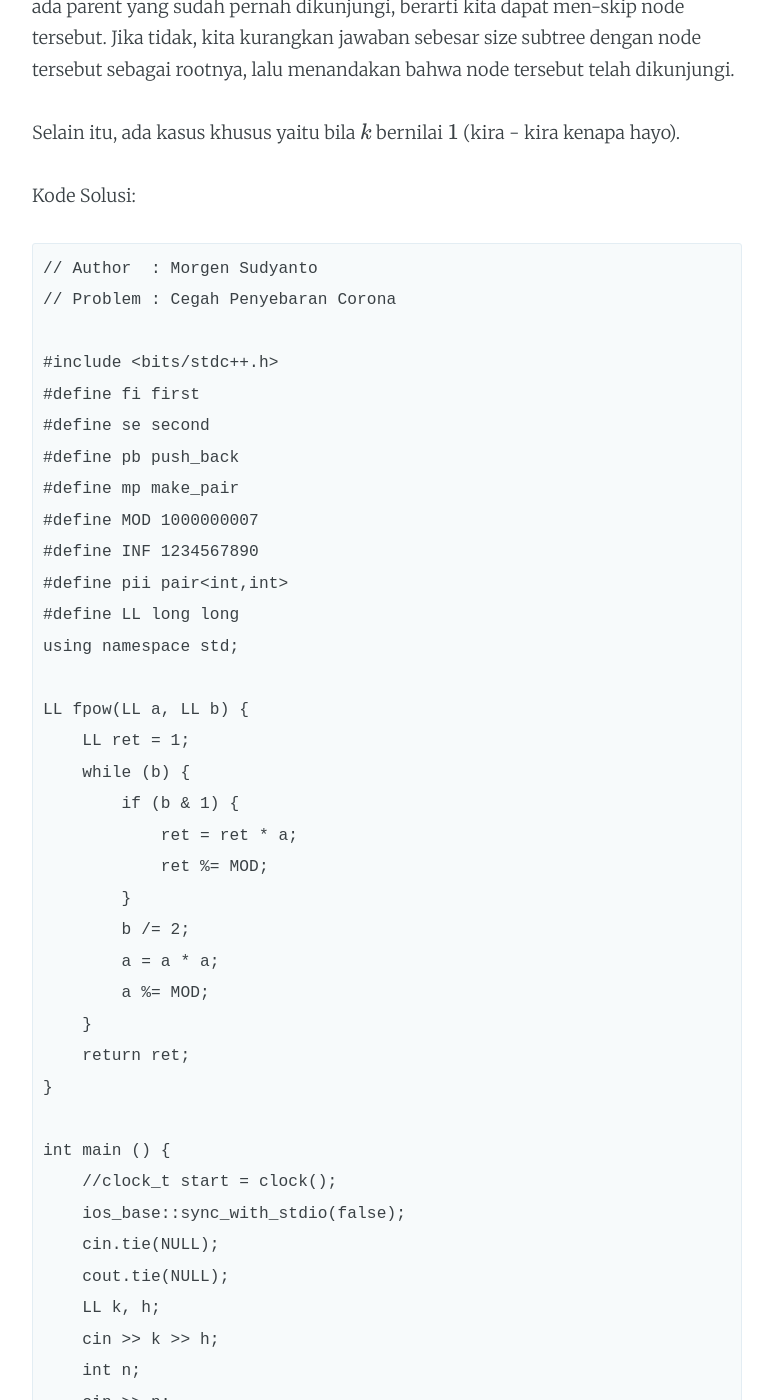
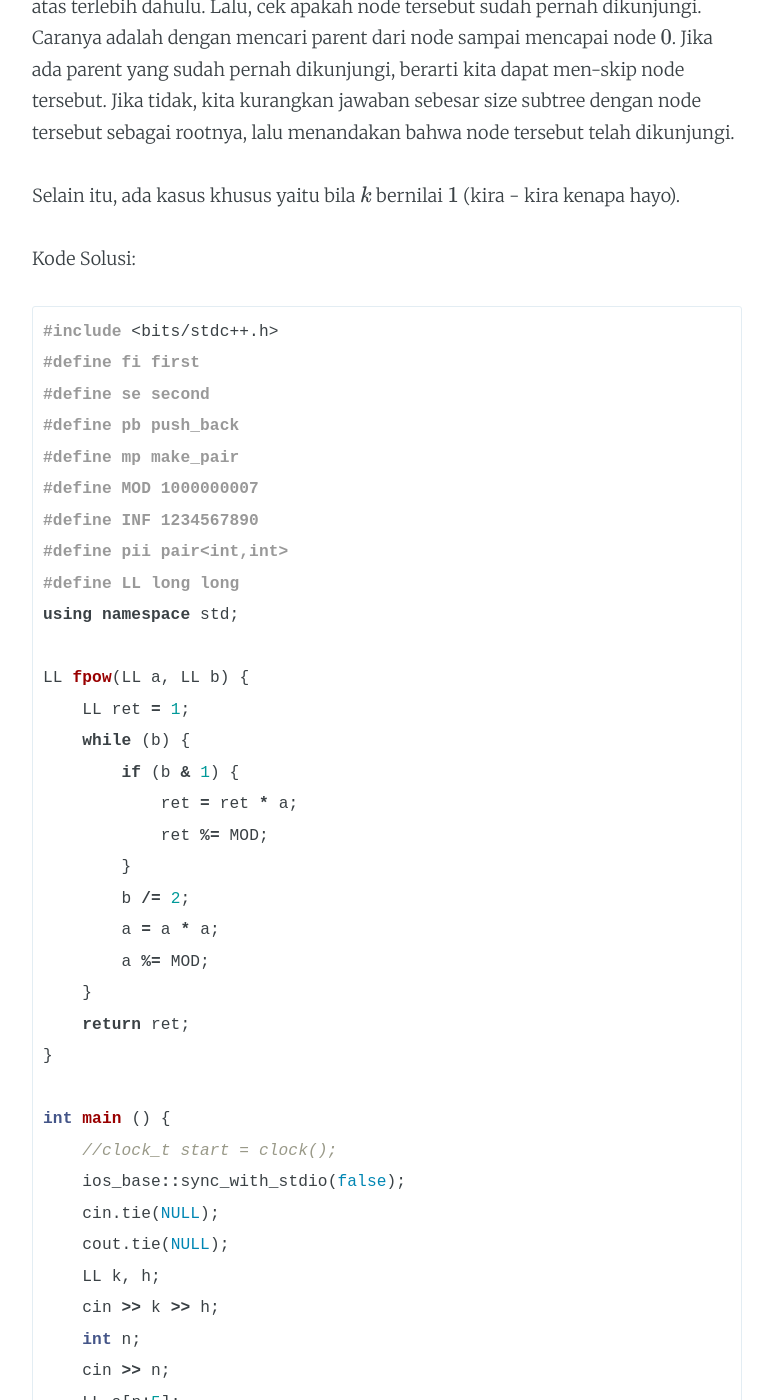
Before and after one commit to cp-itb/blog, a Jekyll site: the page built from _posts/2020-04-12-Pembahasan-Practice-Contest-CP19.md, in a window 1280 px wide and 1400 px high, scrolled down 1961 px. Shown: the whole window, without its empty margins (253-1026 px from the left). Built offline with Jekyll 4.4.1, drawn with Linux system fonts in a browser that asks for light colours; formulas are drawn with MathJax 3; some of the changed text lies outside the part shown.

Commit message:
coba lagi ah

````diff
--- a/_posts/2020-04-12-Pembahasan-Practice-Contest-CP19.md
+++ b/_posts/2020-04-12-Pembahasan-Practice-Contest-CP19.md
@@ -41,10 +43,7 @@ Selain itu, ada kasus khusus yaitu bila $$ k $$ bernilai $$ 1 $$ (kira - kira ke
 
 Kode Solusi:
 
-```C
-// Author  : Morgen Sudyanto
-// Problem : Cegah Penyebaran Corona
-
+``` c++
 #include <bits/stdc++.h>
 #define fi first
 #define se second
@@ -147,13 +146,11 @@ int main () {
 
 Solusi kali ini cukup *straightforward* saja, kita tinggal bruteforce dengan menggunakan for loop dua kali
 
-PotongKode Solusi:
+Kode Solusi:
 
-``` C
-/**
-* Author  : mhasan01
-* Problem : Imba Berbaris (Version 1)
-*/
+``` c++
+// Author  : mhasan01
+// Problem : Imba Berbaris (Version 1)
 #include <bits/stdc++.h>
 
 using namespace std;
@@ -190,7 +187,7 @@ Kita tidak bisa menggunakan Bruteforce kali ini. Sehingga diperlukan data strukt
 
 Kode Solusi:
 
-``` C
+``` c++
 /**
 * Author  : mhasan01
 * Problem : Imba Berbaris (Version 2)
@@ -242,11 +239,7 @@ Jika Anda berhasil menyelesaikan Version 2, maka Version 3 ini sebenarnya mudah
 
 Kode Solusi:
 
-``` C
-/**
-* Author  : mhasan01
-* Problem : Imba Berbaris (Version 3)
-*/
+``` c++
 #include <bits/stdc++.h>
 
 using namespace std;
@@ -300,7 +293,7 @@ Soal ini cukup *well-known*, solusinya ya sederhana saja, Banyaknya cara naik ta
 
 Kode Solusi:
 
-``` C
+``` c++
 /**
 * Author  : mhasan01
 * Problem : Naik Tangga (Version 1)
@@ -345,7 +338,7 @@ Sehingga kita tinggal mencari cara mengalikan matriks dengan cepat, yaitu dengan
 
 Kode Solusi:
 
-``` C
+``` c++
 
 /**
 * Author  : mhasan01
@@ -435,7 +428,7 @@ Soal ini cukup standar, kita hanya perlu melakukan DFS atau BFS dimulai dari **r
 
 Kode Solusi:
 
-``` C
+``` c++
 /**
 * Author  : mhasan01
 * Problem : Penyebaran Corona (Version 1)
@@ -492,7 +485,7 @@ Implementasi **LCA** termudah (menurut aku) adalah dengan menggunakan teknik [**
 
 Kode Solusi:
 
-``` C
+``` c++
 /**
 * Author  : mhasan01
 * Problem : Penyebaran Corona (Version 2)
@@ -575,7 +568,7 @@ Perhatikan bahwa yang penting adalah posisi kolom setiap topping. Solusinya cuku
 
 Kode Solusi:
 
-``` C
+``` c++
 /**
 * Author  : Kamal Shafi
 * Problem : Potong Kue
@@ -624,7 +617,7 @@ Solusi ini cukup *straightforward* karena *constraint* yang kecil, kita tinggal
 
 Kode Solusi:
 
-``` C
+``` c++
 /**
 * Author  : mhasan01
 * Problem : Penyiraman Tanaman (Version 1)
@@ -679,7 +672,7 @@ Kali ini kita tidak bisa melakukan Bruteforce, maka kita perlu suatu data strukt
 
 Kode Solusi:
 
-``` C
+``` c++
 /**
 * Author  : mhasan01
 * Problem : Penyiraman Tanaman (Version 2)
@@ -784,7 +777,7 @@ Kali ini kita butuh *update range*, maka kita perlu data struktur lebih advance.
 
 Kode Solusi:
 
-``` C
+``` c++
 /**
 * Author  : mhasan01
 * Problem : Penyiraman Tanaman (Version 3)
@@ -920,7 +913,7 @@ Soal ini dapat diselesaikan dengan BFS/DFS, namun *intended solution*-nya adalah
 
 Kode Solusi:
 
-``` C
+``` c++
 /**
 * Author  : Kamal Shafi
 * Problem : Tugas Kelompok
@@ -980,7 +973,7 @@ Soal ini cukup klasik, kita tinggal gunakan **[Kadane's Algorithm](https://www.g
 
 Kode Solusi:
 
-``` C
+``` c++
 /**
  * Author  : Morgen Sudyanto
  * Problem : Tugas Kecil Mufraswid
@@ -1029,7 +1022,7 @@ Soal kali ini tidak seklasik Tugas Kecil Mufraswid. Kita perlu melakukan **Dynam
 
 Kode Solusi:
 
-``` C
+``` c++
 // Author  : Morgen Sudyanto
 // Problem : Tugas Besar Mufraswid
 #include <bits/stdc++.h>
````
Also changed, not shown: other parts of _posts/2020-04-12-Pembahasan-Practice-Contest-CP19.md (+2 -0 lines).
